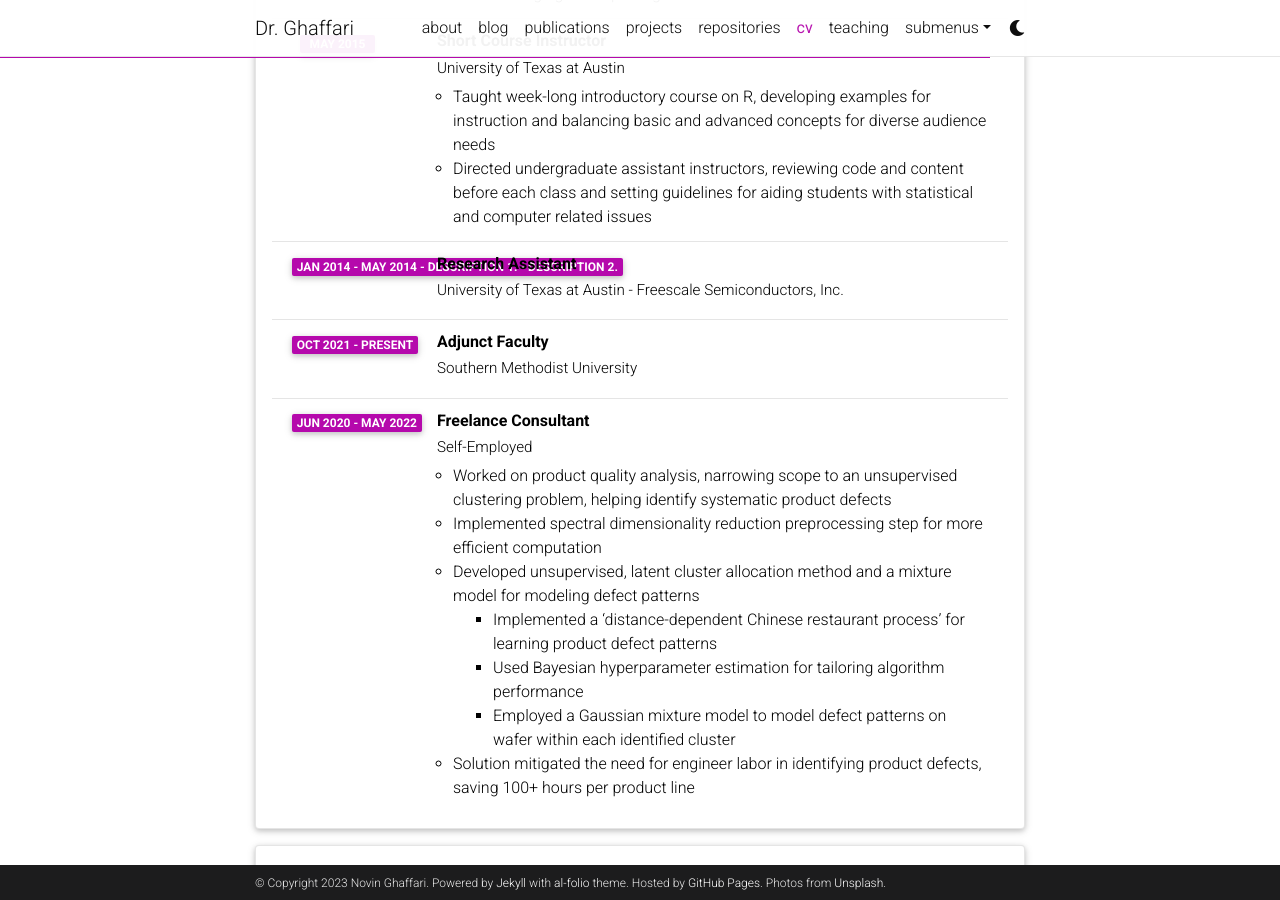
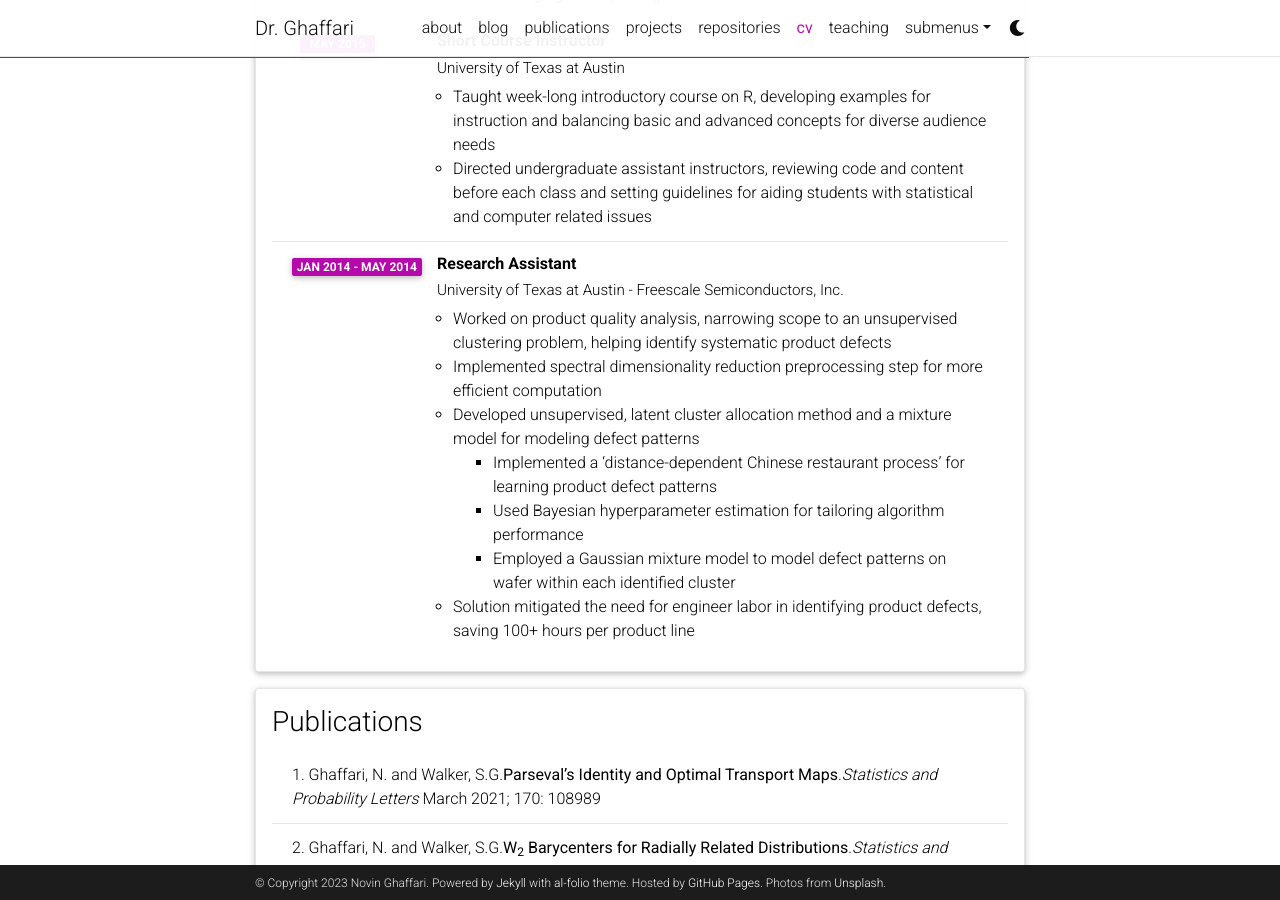
Before and after one commit to nghaffari/nghaffari.github.io, a Jekyll site: the page built from _pages/cv.md, in a window 1280 px wide and 900 px high, scrolled down 3222 px. Built offline with Jekyll 4.4.1, drawn with Linux system fonts in a browser that asks for light colours; comment, search, counter and statistics services are not loaded; a style sheet for code colours, icons or effects is not loaded.

Commit message:
Update cv.yml

```diff
--- a/_data/cv.yml
+++ b/_data/cv.yml
@@ -130,14 +130,6 @@
     - title: Research Assistant
       institution: University of Texas at Austin - Freescale Semiconductors, Inc.
       year: Jan 2014 - May 2014
-        - Description 1.
-        - Description 2.
-    - title: Adjunct Faculty
-      institution: Southern Methodist University
-      year: Oct 2021 - present
-    - title: Freelance Consultant
-      institution: Self-Employed
-      year: Jun 2020 - May 2022
       description:
         - Worked on product quality analysis, narrowing scope to an unsupervised clustering problem, helping identify systematic product defects
         - Implemented spectral dimensionality reduction preprocessing step for more efficient computation
```
